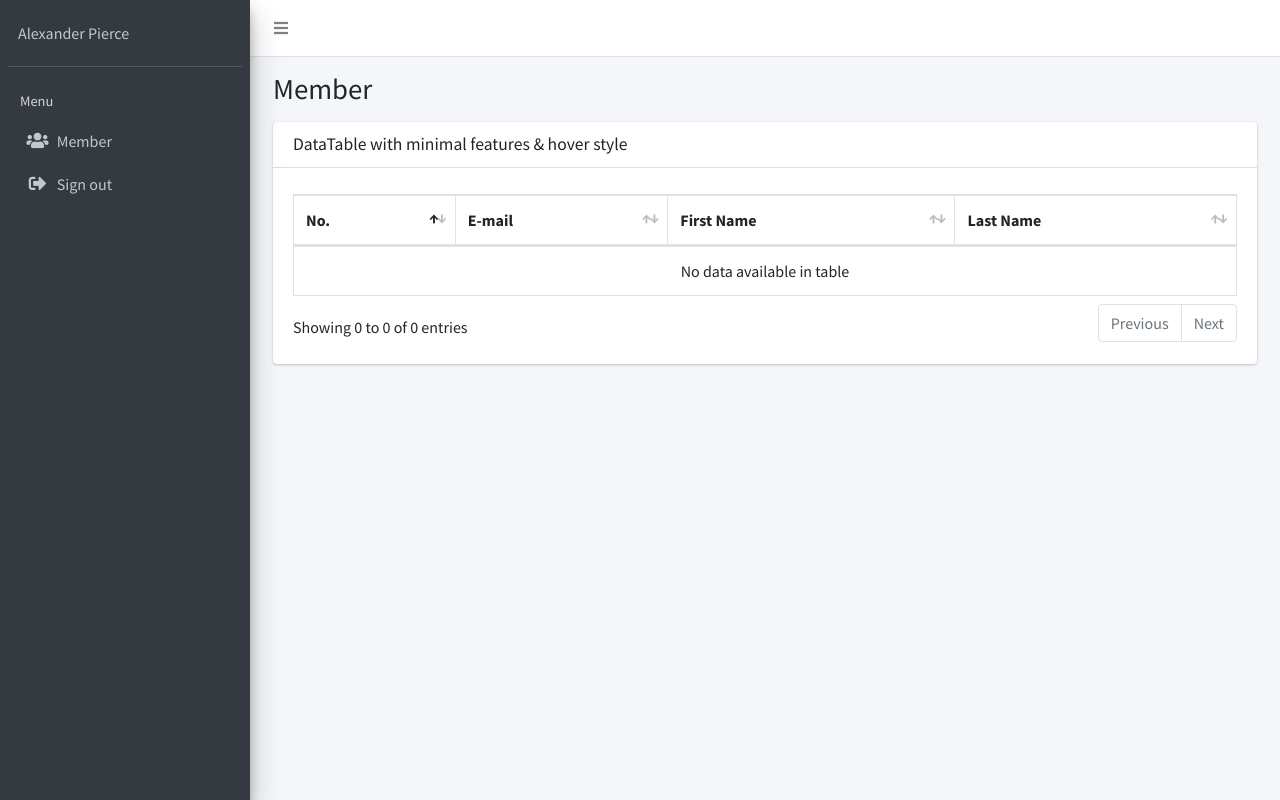
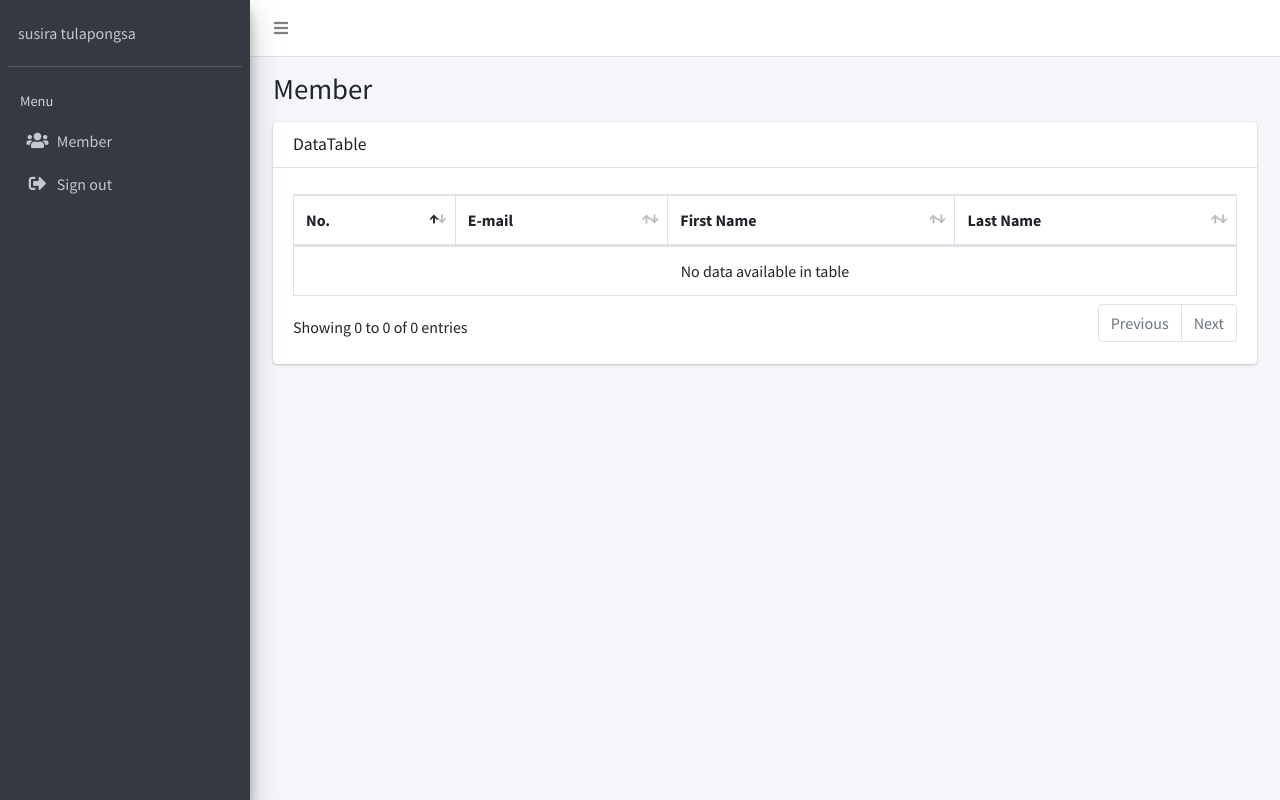
Before and after one commit to susiraTH41/5.Web-login, a Flask app: page / in a window 1280 px wide. Run offline with Flask 2, Linux system fonts and the light colour scheme; data that the repository does not hold is empty; some libraries are stand-ins or nearby versions.

Commit message:
11/19/2021 4.00 PM

```diff
--- a/project/templates/header/login.html
+++ b/project/templates/header/login.html
@@ -3,7 +3,7 @@
 <head>
   <meta charset="utf-8">
   <meta name="viewport" content="width-device-width, initial-scale=1.0">
-  <title> Log in</title>
+  <title>{{title}}</title>
 
   <!-- Google Font: Source Sans Pro -->
   <link rel="stylesheet" href="https://fonts.googleapis.com/css?family=Source+Sans+Pro:300,400,400i,700&display=fallback">
--- a/project/templates/header/manubar.html
+++ b/project/templates/header/manubar.html
@@ -45,7 +45,7 @@
       <div class="user-panel mt-3 pb-3 mb-3 d-flex">
 
         <div class="info">
-          <a href="#" class="d-block">Alexander Pierce</a>
+          <a href="#" class="d-block">{{user[0]}} {{user[1]}}</a>
         </div>
 
       </div>
--- a/project/templates/index.html
+++ b/project/templates/index.html
@@ -27,7 +27,7 @@
           <div class="col-12">
             <div class="card">
               <div class="card-header">
-                <h3 class="card-title">DataTable with minimal features & hover style</h3>
+                <h3 class="card-title">DataTable</h3>
               </div>
               <!-- /.card-header -->
               <div class="card-body">
--- a/project/templates/login.html
+++ b/project/templates/login.html
@@ -1,4 +1,8 @@
+
 {% extends "header/login.html"%}
+{% block title%}
+    login
+{% endblock%}
 
 {% block content%}
 
--- a/project/templates/register.html
+++ b/project/templates/register.html
@@ -1,5 +1,7 @@
 {% extends "header/login.html"%}
-
+{% block title%}
+    register
+{% endblock%}
 {% block content%}
 <div class="card-body register-card-body">
   <p class="login-box-msg">Register a new membership</p>
--- a/project/view.py
+++ b/project/view.py
@@ -1,6 +1,6 @@
 from project import app
+from flask import Flask , request , render_template
 
-from flask import Flask , request , render_template
 import psycopg2
 
 conn = psycopg2.connect(
@@ -10,23 +10,29 @@ conn = psycopg2.connect(
     user=app.config["DB_USER"],
     password = app.config["DB_PASSWORD"])
 
+user = ["susira","tulapongsa"]
+
 @app.route('/')
 def index():
+    if user == [] :
+        return login()
+
     cur = conn.cursor()
     s = "SELECT email,first_name,last_name,user_id FROM info_user"
     cur.execute(s)
     list_users = cur.fetchall()
-    return render_template('index.html', list_users = list_users)
+    return render_template('index.html', list_users = list_users , user = user)
 
 
 @app.route('/login')
 def login():
-    return render_template('login.html')
+    user = []
+    return render_template('login.html',title='Login')
 
 
 @app.route('/register')
 def register():
-    return render_template('register.html')
+    return render_template('register.html',title='Register')
 
 
 @app.route('/getRegis')
```
